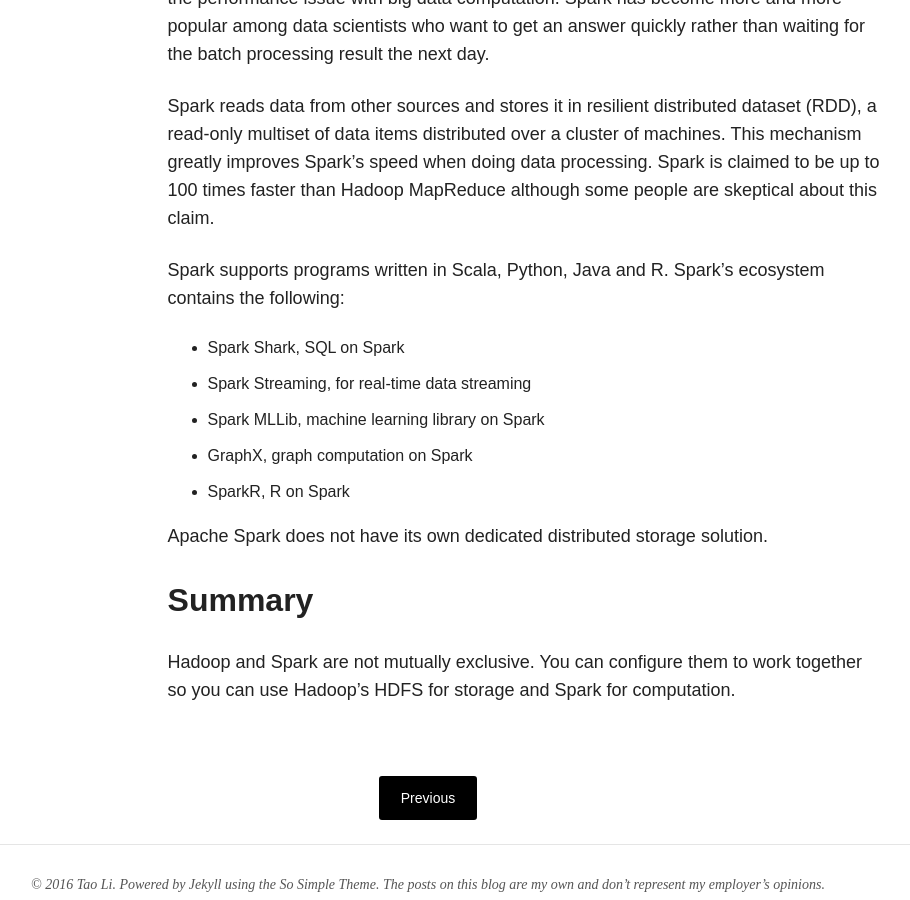
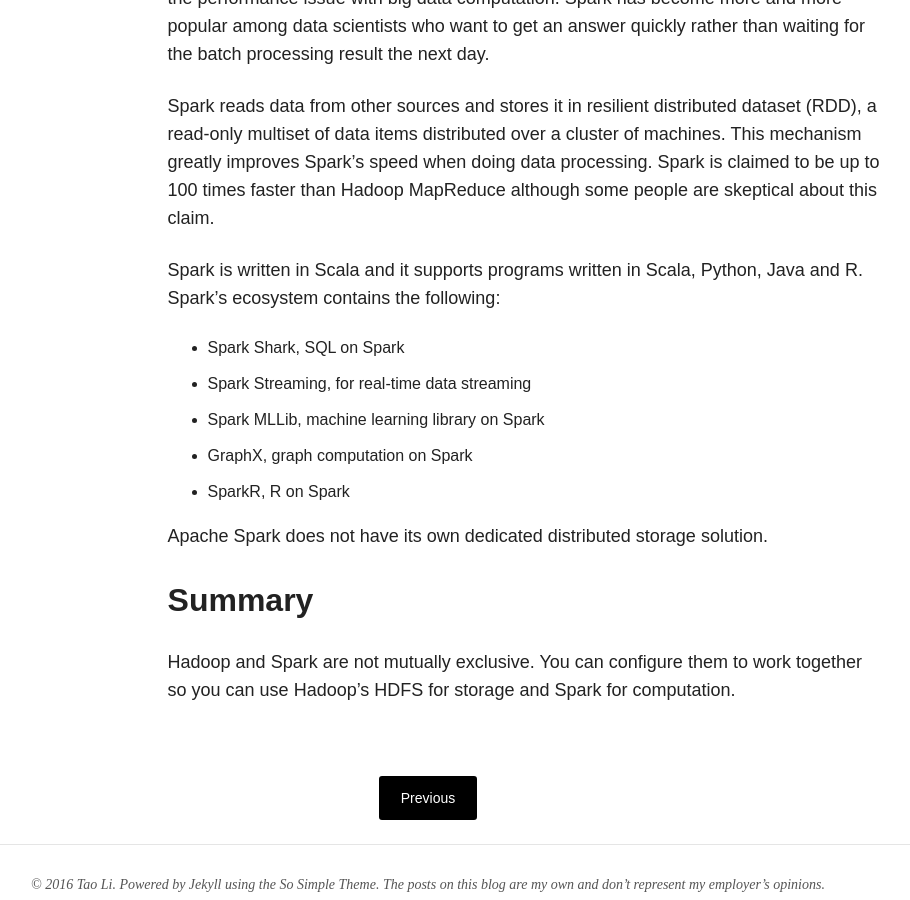
Before and after one commit to taolicd/taolicd.github.io, a Jekyll site: the page built from _posts/blog/2016-04-30-HadoopSpark.markdown, in a window 1280 px wide and 900 px high, scrolled down 1547 px. Shown: the whole window, without its empty margins (212-1122 px from the left). Built offline with Jekyll 4.4.1, drawn with Linux system fonts in a browser that asks for light colours; comment, search, counter and statistics services are not loaded.

Commit message:
new post

```diff
--- a/_posts/blog/2016-04-30-HadoopSpark.markdown
+++ b/_posts/blog/2016-04-30-HadoopSpark.markdown
@@ -35,7 +35,7 @@ Apache Spark is an open source big data framework released in 2014 mainly to tac
 
 Spark reads data from other sources and stores it in resilient distributed dataset (RDD), a read-only multiset of data items distributed over a cluster of machines. This mechanism greatly improves Spark's speed when doing data processing. Spark is claimed to be up to 100 times faster than Hadoop MapReduce although some people are skeptical about this claim.
 
-Spark supports programs written in Scala, Python, Java and R. Spark's ecosystem contains the following:
+Spark is written in Scala and it supports programs written in Scala, Python, Java and R. Spark's ecosystem contains the following:
 
  * Spark Shark, SQL on Spark
  * Spark Streaming, for real-time data streaming
```
